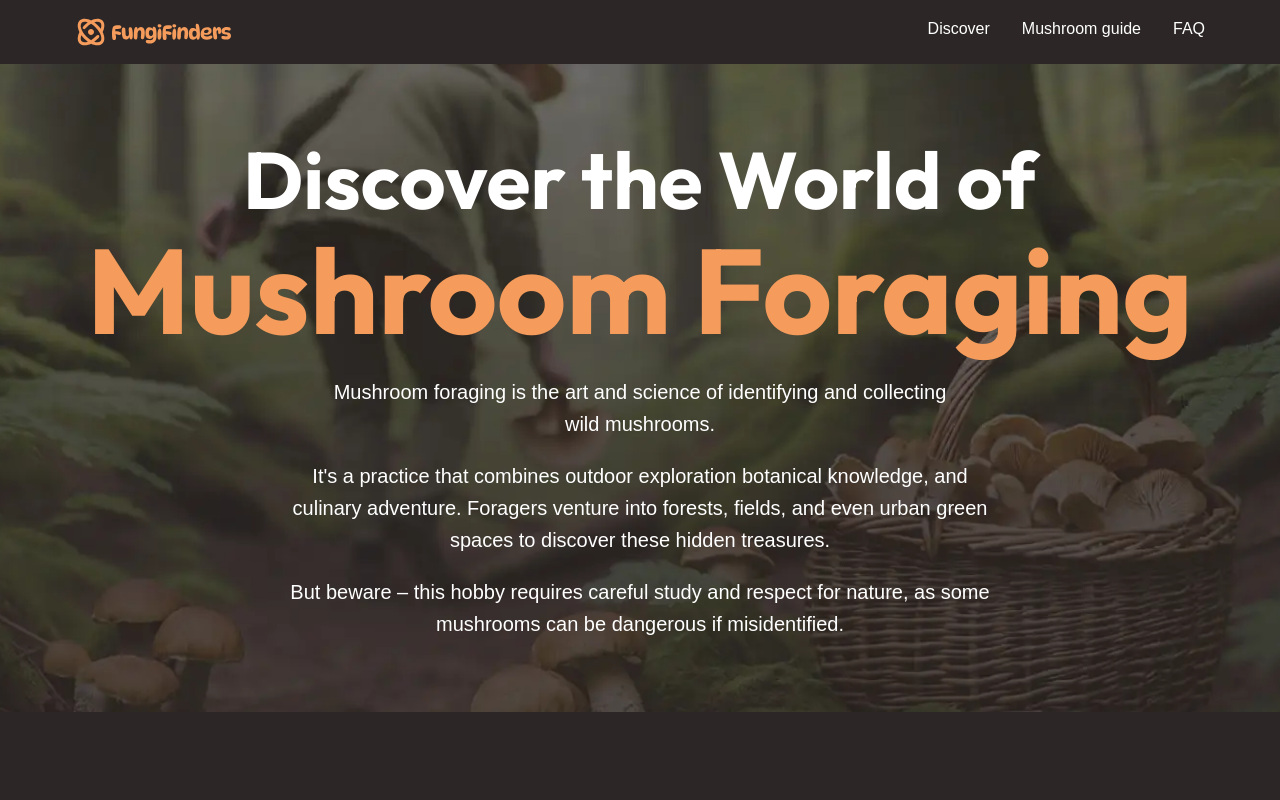
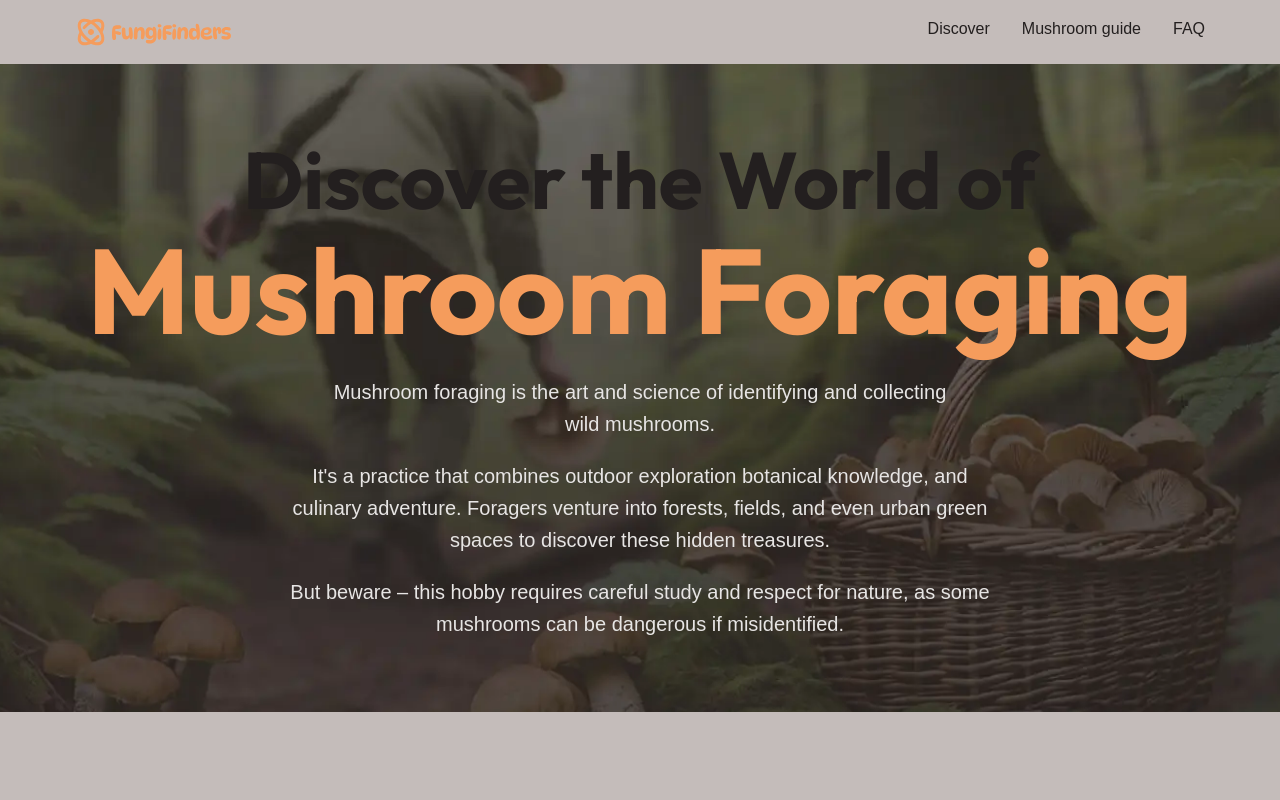
Before and after one commit to MartinTrochez/css_website_from_scratch, a plain HTML site: page index.html in a window 1280 px wide. Shown: the top 800 px of the page. Drawn offline with Linux system fonts and the light colour scheme; a web font is replaced by a local one.

Commit message:
Finishing the site

```diff
--- a/style.css
+++ b/style.css
@@ -109,11 +109,19 @@
   :root {
     --clr-white: hsl(0, 0%, 100%);
     --clr-gray-100: hsl(0, 2%, 79%);
+
     --clr-brand-400: hsl(25, 88%, 75%);
     --clr-brand-500: hsl(25, 88%, 66%);
+
+    --clr-green-300: hsl(143, 19%, 69%);
     --clr-green-400: hsl(143, 19%, 49%);
     --clr-green-500: hsl(143, 38%, 37%);
     --clr-green-600: hsl(145, 29%, 19%);
+
+    --clr-brown-100: hsl(10, 5%, 90%);
+    --clr-brown-200: hsl(9, 7%, 85%);
+    --clr-brown-300: hsl(9, 8%, 75%);
+    --clr-brown-400: hsl(0, 6%, 60%);
     --clr-brown-500: hsl(10, 5%, 25%);
     --clr-brown-600: hsl(9, 7%, 21%);
     --clr-brown-700: hsl(9, 8%, 16%);
@@ -178,6 +186,18 @@
     --border-radius-1: 0.25rem;
     --border-radius-2: 0.5rem;
     --border-radius-3: 0.75rem;
+
+    @media (prefers-color-scheme: light) {
+      --text-main: var(--clr-brown-700);
+      --text-high-contrast: var(--clr-brown-900);
+
+      --background-accent-dark: var(--clr-green-300);
+      --background-extra-light: var(--clr-brown-100);
+      --background-light: var(--clr-brown-200);
+      --background-main: var(--clr-brown-300);
+      --background-dark: var(--clr-brown-400);
+      --background-extra-dark: var(--clr-brown-500);
+    }
   }
 
   html {
@@ -467,7 +487,7 @@
   .hero {
     text-align: center;
     font-size: var(--font-size-md);
-    color: var(--text-high-contrast);
+    color: light-dark(var(--clr-brown-100), var(--text-high-contrast));
     background-image: url("assets/hero.webp");
     background-size: cover;
     background-position: center;
```
